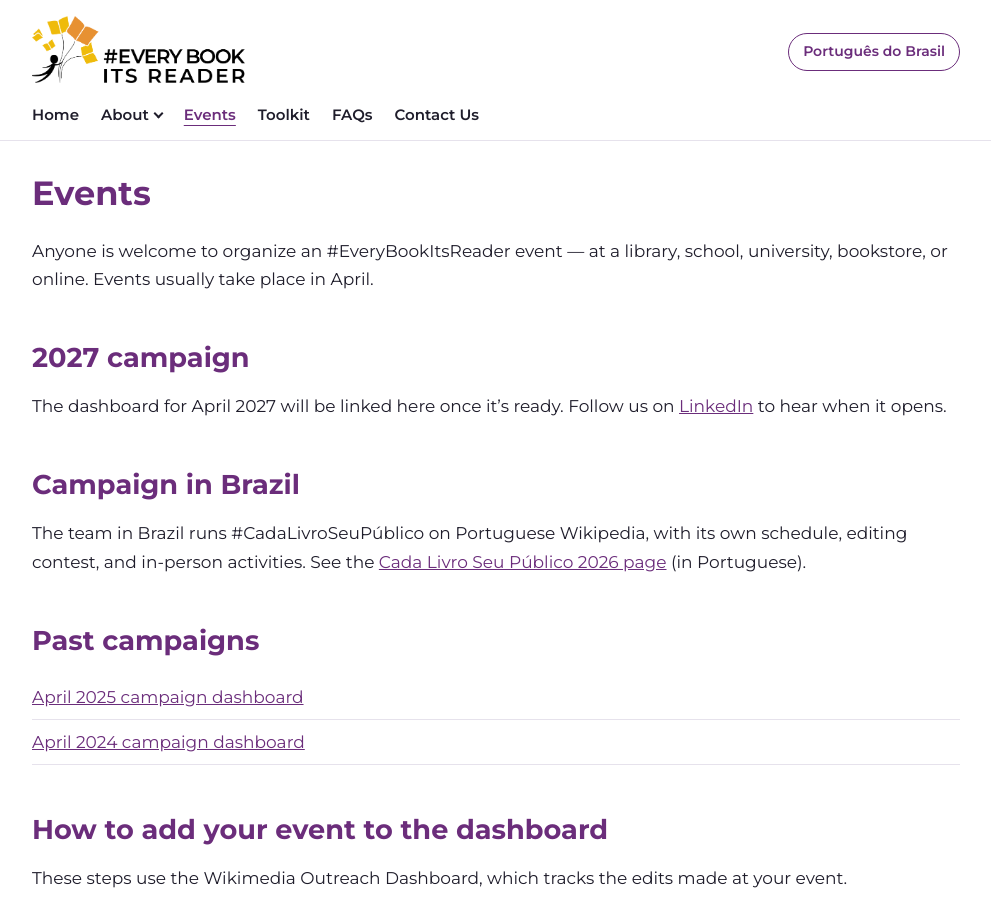
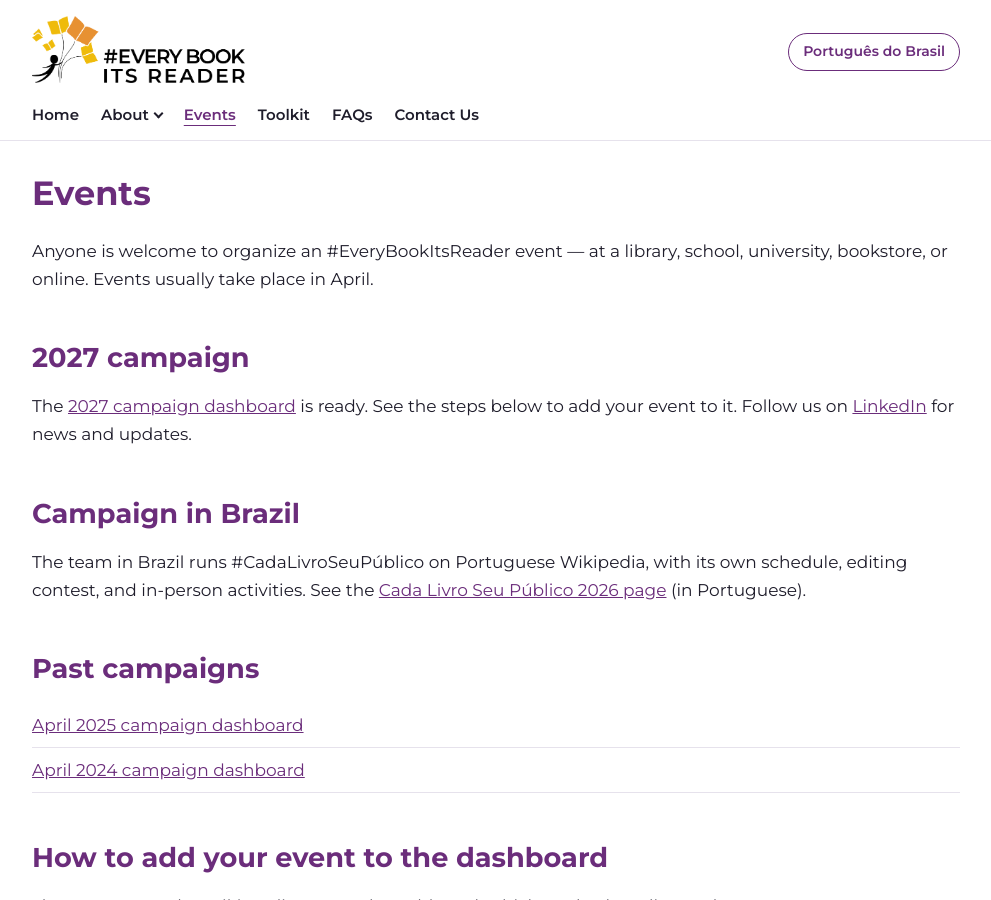
Before and after one commit to ELEMBridges/everybookitsreader, a Jekyll site: the page built from pages/en/events.md, in a window 1280 px wide and 900 px high. Shown: the whole window, without its empty margins (144-1135 px from the left). Built offline with Jekyll 4.4.1, drawn with Linux system fonts in a browser that asks for light colours.

Commit message:
Link the 2027 campaign dashboard (English)

```diff
--- a/pages/en/events.md
+++ b/pages/en/events.md
@@ -10,7 +10,7 @@ Anyone is welcome to organize an #EveryBookItsReader event — at a library, sch
 
 ## 2027 campaign
 
-The dashboard for April 2027 will be linked here once it's ready. Follow us on [LinkedIn](https://www.linkedin.com/company/everybk/) to hear when it opens.
+The [2027 campaign dashboard](https://outreachdashboard.wmflabs.org/campaigns/everybookitsreader_2027/overview) is ready. See the steps below to add your event to it. Follow us on [LinkedIn](https://www.linkedin.com/company/everybk/) for news and updates.
 
 ## Campaign in Brazil
 
```
